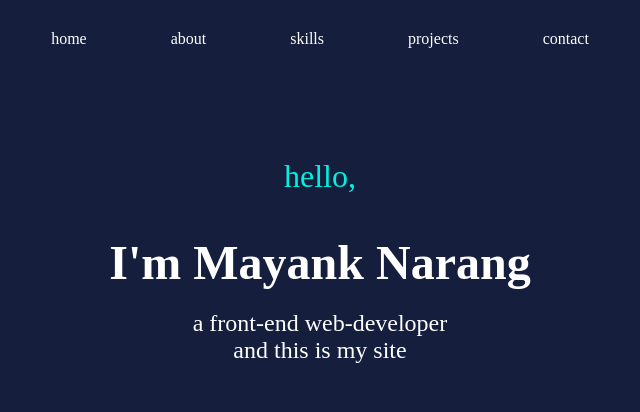
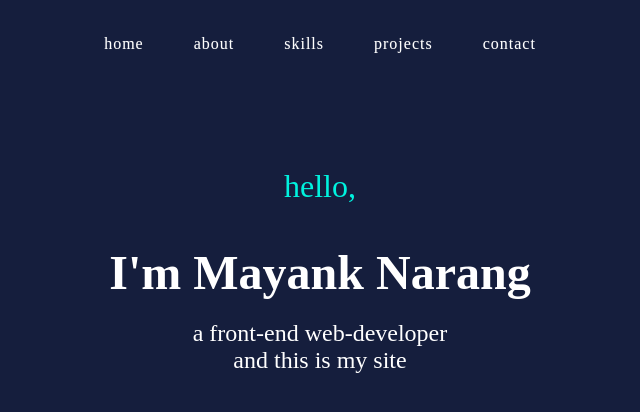
Before and after one commit to Stanegrad/mayank-portfolio, a plain HTML site: page index.html in a window 1280 px wide. Shown: the whole page, without its empty margins (320-960 px from the left). Drawn offline with Linux system fonts and the light colour scheme.

Commit message:
navbar done

```diff
--- a/index.html
+++ b/index.html
@@ -8,15 +8,15 @@
     <link rel="stylesheet" href="style.css">
 </head>
 <body>
-    <nav>
-        <ul>
+    <section class="color-6">
+        <nav class="cl-effect-13">
             <li><a href="#home">home</a></li>
             <li><a href="#about">about</a></li>
-            <li><a href="#service">skills</a></li>
-            <li><a href="#contact">projects</a></li>
+            <li><a href="#skills">skills</a></li>
+            <li><a href="#projects">projects</a></li>
             <li><a href="#contact">contact</a></li>
-        </ul>
-    </nav>
+        </nav>
+    </section>
 
     <section class="a1">
         <div class="a-div">
--- a/style.css
+++ b/style.css
@@ -4,11 +4,20 @@
     text-decoration: none;
     list-style: none;
 }
+*,
+*:after,
+*::before {
+    -webkit-box-sizing: border-box;
+    -moz-box-sizing: border-box;
+    box-sizing: border-box;
+}
 
 body {
     background-color: #151e3d;
     color: white ;
 }
+
+/* nav section */
 
 nav {
     color: white;
@@ -19,19 +28,55 @@ nav {
 
 }
 
-nav ul li {
-    list-style-type: none;
-    display: inline-block;
-    padding: 10px 40px;
+nav a {
+	position: relative;
+	display: inline-block;
+	margin: 15px 25px;
+	outline: none;
+	color: #fff;
+	text-decoration: none;
+	letter-spacing: 1px;
+	text-shadow: 0 0 1px rgba(255,255,255,0.3);
+	font-size: 1em;
 }
 
-nav ul li a {
-    color: white;
-    text-decoration: none;
+nav a:hover,
+nav a:focus {
+	outline: none;
 }
 
-nav ul li a:hover {
-    color: #00F2DE;
+.cl-effect-13 a {
+	-webkit-transition: color 0.3s;
+	-moz-transition: color 0.3s;
+	transition: color 0.3s;
+}
+
+.cl-effect-13 a::before {
+	position: absolute;
+	top: 100%;
+	left: 50%;
+	color: transparent;
+	content: '•';
+	text-shadow: 0 0 transparent;
+	font-size: 0.8em;
+	-webkit-transition: text-shadow 0.3s, color 0.3s;
+	-moz-transition: text-shadow 0.3s, color 0.3s;
+	transition: text-shadow 0.3s, color 0.3s;
+	-webkit-transform: translateX(-50%);
+	-moz-transform: translateX(-50%);
+	transform: translateX(-50%);
+	pointer-events: none;
+}
+
+.cl-effect-13 a:hover::before,
+.cl-effect-13 a:focus::before {
+	color: #00F2DE;
+	text-shadow: 10px 0 #00F2DE, -10px 0 #00F2DE;
+}
+
+.cl-effect-13 a:hover,
+.cl-effect-13 a:focus {
+	color: #00F2DE;
 }
 
 
```
Also changed, not shown: 1 other file.
